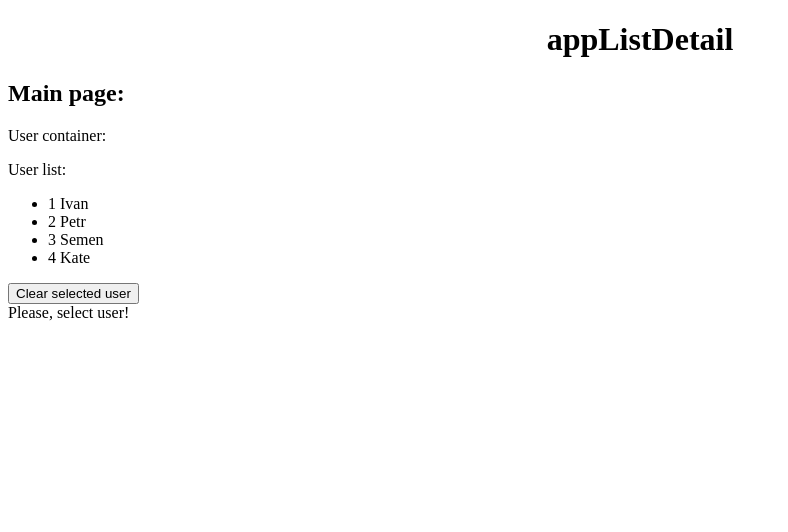
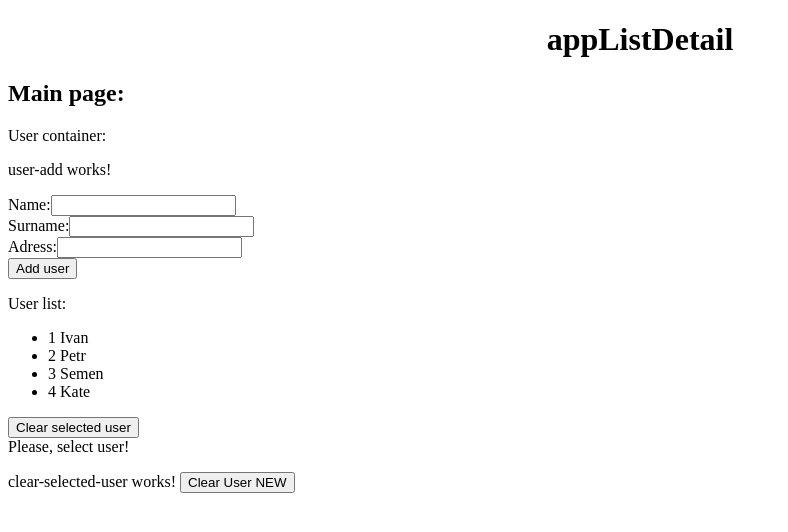
Before and after one commit to bono4julia/appListDetails, an Angular app: page / in a window 1280 px wide. Shown: the top 532 px of the page, without its empty margins (0-788 px from the left). Built offline with nearby package versions, Linux system fonts and the light colour scheme.

Commit message:
ADD form

```diff
--- /dev/null
+++ b/src/app/components/clear-selected-user/clear-selected-user.component.html
@@ -0,0 +1,4 @@
+<p>
+  clear-selected-user works!
+  <button (click)="onClickButton()"> Clear User NEW </button>
+</p>
--- /dev/null
+++ b/src/app/components/clear-selected-user/clear-selected-user.component.ts
@@ -0,0 +1,21 @@
+import { Component, OnInit, Output, EventEmitter } from '@angular/core';
+
+@Component({
+  selector: 'app-clear-selected-user',
+  templateUrl: './clear-selected-user.component.html',
+  styleUrls: ['./clear-selected-user.component.css']
+})
+export class ClearSelectedUserComponent implements OnInit {
+
+  @Output() clearUser = new EventEmitter<void>();
+
+  constructor() { }
+
+  onClickButton() {
+    this.clearUser.emit();
+  }
+
+  ngOnInit() {
+  }
+
+}
--- /dev/null
+++ b/src/app/components/user-add/user-add.component.html
@@ -0,0 +1,27 @@
+<p>
+  user-add works!
+ </p>
+
+  <form (ngSubmit)="addNewUser()" >
+    <div>
+      <label for="name">Name:</label>
+      <input type="text" name="name" required
+        [(ngModel)]="user.name"
+      >
+    </div>
+    <div>
+      <label for="surename">Surname:</label>
+      <input type="text" name="surename" required
+        [(ngModel)]="user.surname"
+      >
+    </div>
+    <div>
+      <label for="adress">Adress:</label>
+      <input type="text" name="adress"
+        [(ngModel)]="user.adress"
+      >
+    </div>
+
+    <button type="submit">Add user</button>
+
+  </form>
--- /dev/null
+++ b/src/app/components/user-add/user-add.component.ts
@@ -0,0 +1,24 @@
+import { Component, Output, EventEmitter } from '@angular/core';
+import { User } from '../../models/user';
+
+@Component({
+  selector: 'app-user-add',
+  templateUrl: './user-add.component.html',
+  styleUrls: ['./user-add.component.css']
+})
+export class UserAddComponent {
+
+  @Output() addUser = new EventEmitter<User>();
+
+  user: User = null;
+
+  constructor() {
+    this.user = new User();
+   }
+
+  addNewUser(form) {
+    this.addUser.emit(this.user);
+    this.user = new User();
+  }
+
+}
--- a/src/app/components/user-container/user-container.component.html
+++ b/src/app/components/user-container/user-container.component.html
@@ -1,6 +1,11 @@
 <p>
   User container:
 </p>
+
+<app-user-add
+(addUser)="addNewUser($event)"
+>
+</app-user-add>
 
 <app-user-list
   [items]="users"
@@ -14,3 +19,8 @@
   [item]="selectedUser"
 >
 </app-user-detail>
+
+<app-clear-selected-user
+  (clearUser)="clearSelectedUser()"
+>
+</app-clear-selected-user>
--- a/src/app/components/user-container/user-container.component.ts
+++ b/src/app/components/user-container/user-container.component.ts
@@ -23,4 +23,7 @@ export class UserContainerComponent {
     this.selectedUser = null;
   }
 
+  addNewUser(user: User) {
+    this.users.push(user);
+  }
 }
```
Also changed, not shown: src/app/app.module.ts (+8 -2 lines), src/app/components/clear-selected-user/clear-selected-user.component.css (added), src/app/components/user-add/user-add.component.css (added), 2 other files (tests, documents, lock files or other folders).
